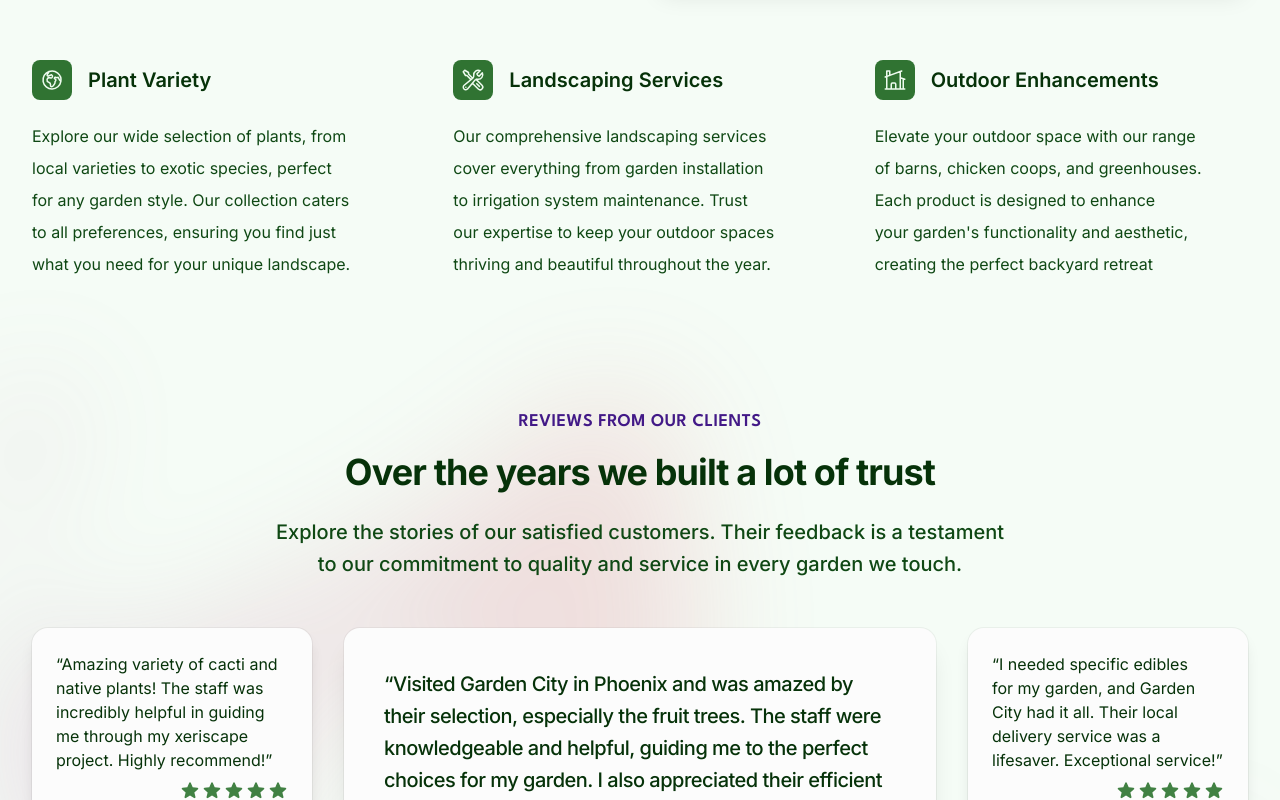
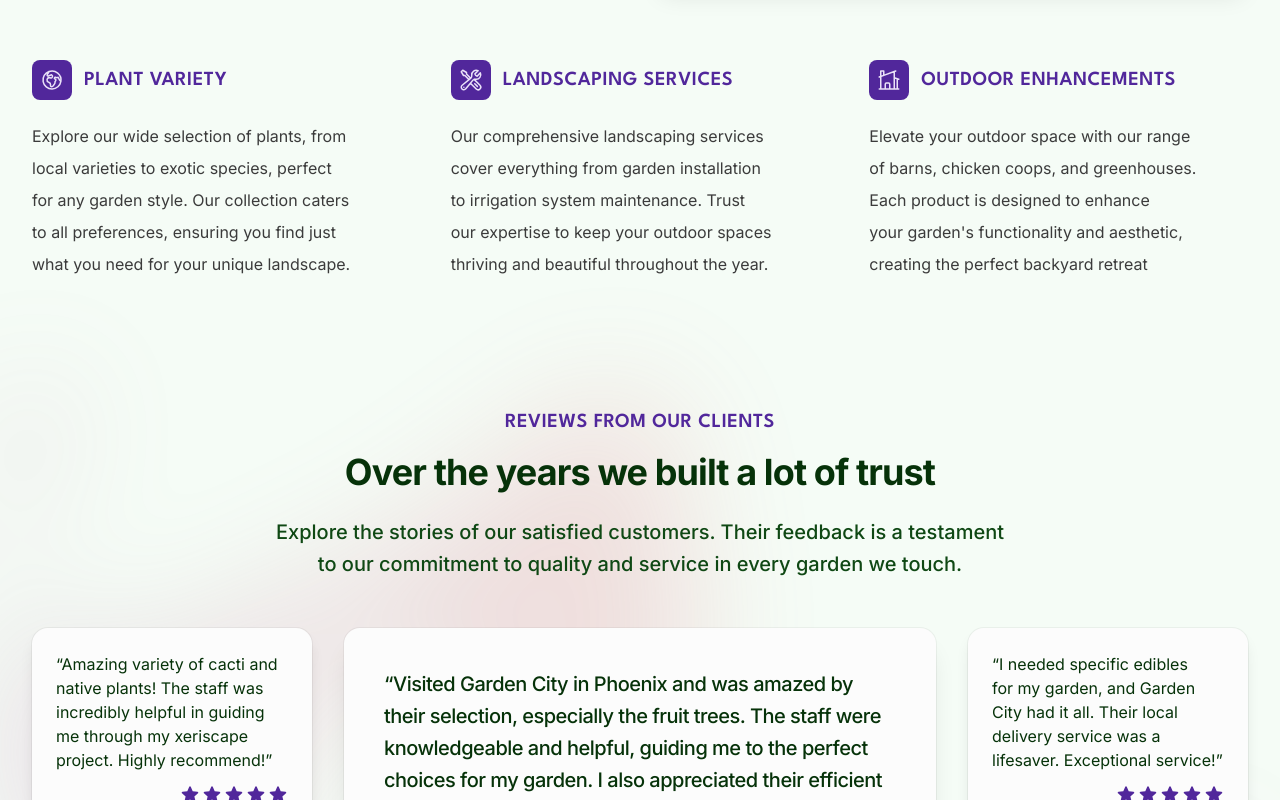
Before and after one commit to FNDEVVE/plants, a Next.js app: page /1/template in a window 1280 px wide. Shown: the part 960-1760 px from the top of the page. Built offline with nearby package versions, Linux system fonts and the light colour scheme.

Commit message:
Added second color

```diff
--- a/app/[lang]/template/page.tsx
+++ b/app/[lang]/template/page.tsx
@@ -166,7 +166,7 @@ export default async function Template({
           <div className="grid grid-cols-1 gap-x-8 gap-y-16 sm:gap-y-20 lg:grid-cols-2 lg:items-start">
             <div className="px-6 lg:px-0">
               <div className="mx-auto max-w-3xl lg:mx-0 lg:max-w-lg xl:max-w-none">
-                <h2 className="text-center font-display text-lg font-semibold uppercase tracking-wide text-purple-700 md:text-left">
+                <h2 className="text-center font-display text-xl font-semibold uppercase tracking-wide text-purple-600 md:text-left">
                   Quality, service and selection
                 </h2>
                 <p className="mt-4 text-center text-3xl font-bold tracking-tight text-green-900 sm:text-4xl md:text-left">
@@ -194,22 +194,22 @@ export default async function Template({
               </div>
             </div>
           </div>
-          <dl className="mt-20 grid grid-cols-1 gap-12 px-6 md:grid-cols-3 lg:px-0">
+          <dl className="mt-20 grid grid-cols-1 gap-10 px-6 md:grid-cols-3 lg:px-0">
             {features.map((feature) => (
               <div
                 key={feature.name}
                 className="mx-auto flex flex-col sm:max-w-md md:max-w-none"
               >
-                <dt className="mb-4 flex items-center justify-center gap-x-2 text-xl font-semibold leading-7 text-green-900 md:justify-start md:gap-x-4">
-                  <div className="flex size-10 shrink-0 items-center justify-center rounded-lg bg-green-600">
+                <dt className="mb-4 flex items-center justify-center gap-x-1.5 font-display text-xl font-semibold uppercase tracking-wide text-purple-600 md:justify-start md:gap-x-3">
+                  <div className="flex size-10 shrink-0 items-center justify-center rounded-lg bg-purple-600">
                     <feature.icon
-                      className="size-6 text-green-50"
+                      className="size-6 text-purple-50"
                       aria-hidden="true"
                     />
                   </div>
                   {feature.name}
                 </dt>
-                <dd className="mt-1 flex flex-auto flex-col text-balance text-center text-base leading-8 text-green-800 md:text-left">
+                <dd className="mt-1 flex flex-auto flex-col text-balance text-center text-base leading-8 text-gray-800 md:text-left">
                   <p className="flex-auto">{feature.description}</p>
                 </dd>
               </div>
@@ -248,7 +248,7 @@ export default async function Template({
         </div>
         <div className="mx-auto max-w-7xl px-6 lg:px-8">
           <div className="mx-auto max-w-3xl text-center">
-            <h2 className="font-display text-lg font-semibold uppercase tracking-wide text-purple-700">
+            <h2 className="font-display text-xl font-semibold uppercase tracking-wide text-purple-600">
               Reviews from our clients
             </h2>
             <p className="mt-4 text-3xl font-bold tracking-tight text-green-900 sm:text-4xl">
@@ -316,7 +316,7 @@ export default async function Template({
                           <Rating
                             rating={5}
                             centered={false}
-                            className="mt-2"
+                            className="my-3"
                           />
                         </blockquote>
                         <figcaption className="relative flex items-center gap-x-4">
--- a/components/rating.tsx
+++ b/components/rating.tsx
@@ -18,7 +18,7 @@ export default function Rating({
       >
         {[...Array(5)].map((_, index) => (
           <StarIcon
-            className={`${big ? "size-6" : "size-5"} flex-none ${index < rating ? "text-green-500" : "text-green-100"}`}
+            className={`${big ? "size-6" : "size-5"} flex-none ${index < rating ? "text-purple-600" : "text-purple-100"}`}
             key={index}
             aria-hidden="true"
           />
--- a/tailwind.config.ts
+++ b/tailwind.config.ts
@@ -57,6 +57,7 @@ const config: Config = {
           700: "#421987",
           800: "#34126F",
           900: "#240754",
+          950: "#12042A", //            262, 83%, 9%
         },
         red: {
           50: "#FFEEEE",
```
Also changed, not shown: 1 other file (tests, documents, lock files or other folders).
